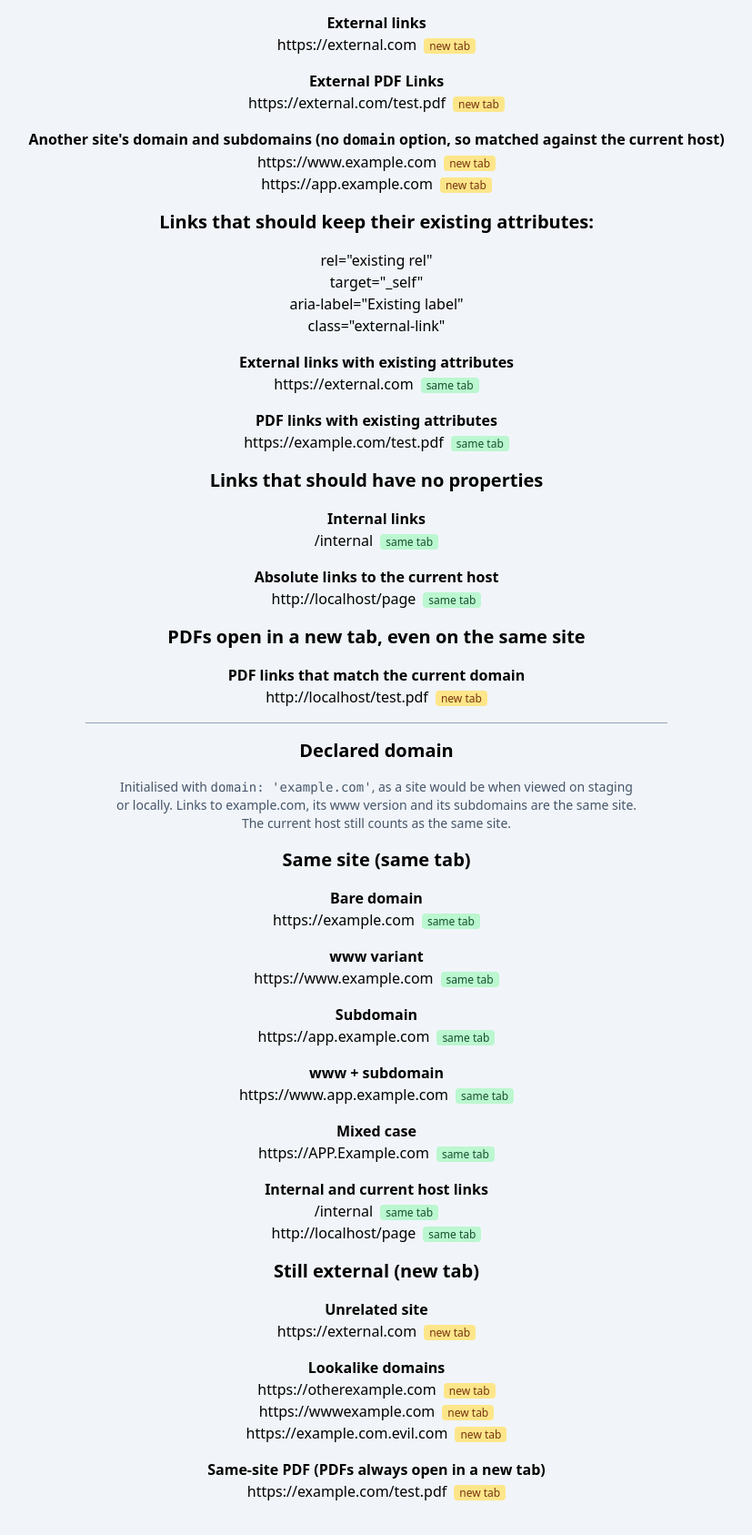
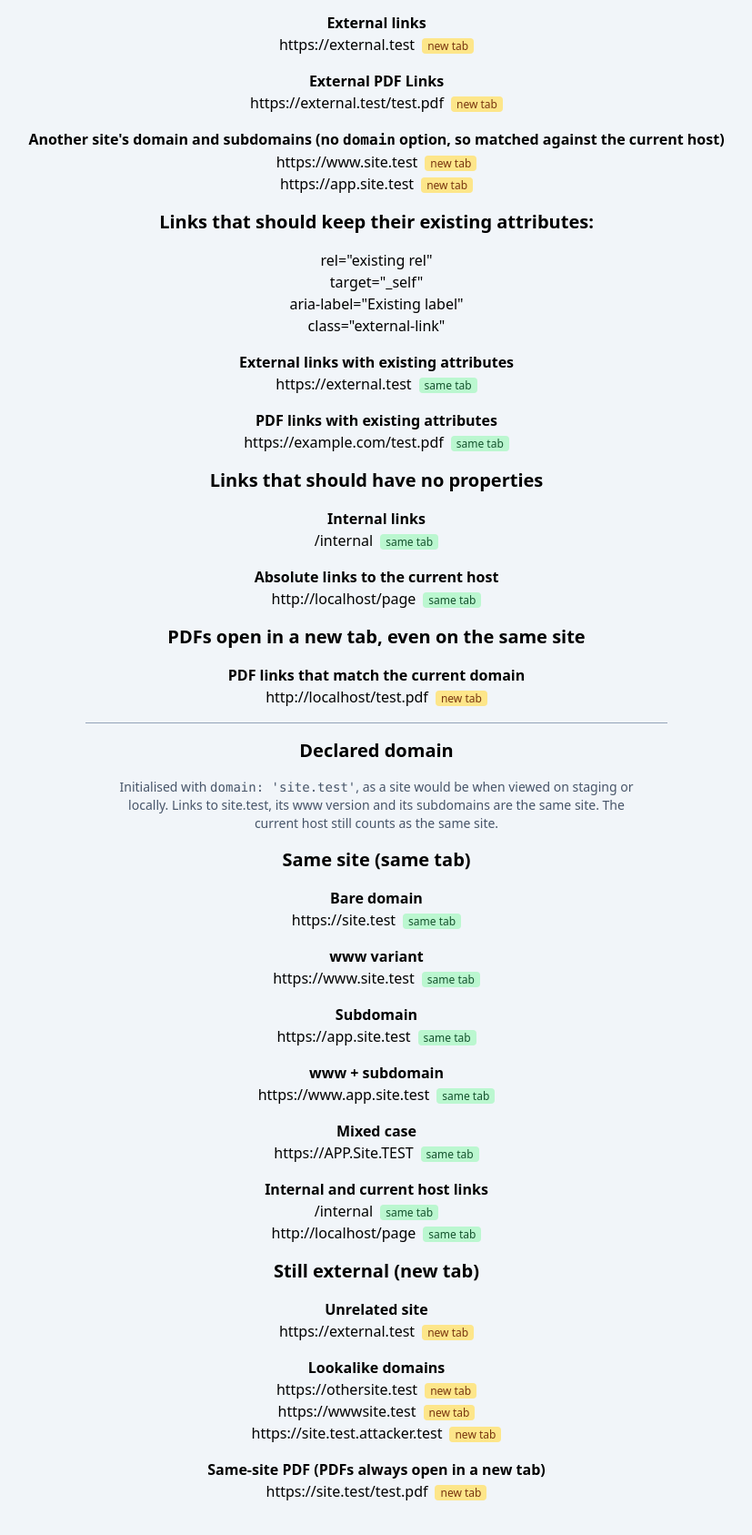
Before and after one commit to numiko/external-links, a website built with Vite: page index.html in a window 1280 px wide. Shown: the part 375-2062 px from the top of the page at 91% size, without its empty margins (226-1053 px from the left). Built offline with nearby package versions, Linux system fonts and the light colour scheme.

Commit message:
FEF-240 Use reserved test domains in tests, demo and README

```diff
--- a/index.html
+++ b/index.html
@@ -52,12 +52,12 @@
 
       <div>
         <h3 class="font-bold">External links</h3>
-        <a href="https://external.com">https://external.com</a>
+        <a href="https://external.test">https://external.test</a>
       </div>
 
       <div>
         <h3 class="font-bold">External PDF Links</h3>
-        <a href="https://external.com/test.pdf">https://external.com/test.pdf</a>
+        <a href="https://external.test/test.pdf">https://external.test/test.pdf</a>
       </div>
 
       <div>
@@ -65,8 +65,8 @@
           Another site's domain and subdomains (no <code>domain</code> option, so
           matched against the current host)
         </h3>
-        <a href="https://www.example.com">https://www.example.com</a><br />
-        <a href="https://app.example.com">https://app.example.com</a>
+        <a href="https://www.site.test">https://www.site.test</a><br />
+        <a href="https://app.site.test">https://app.site.test</a>
       </div>
 
       <h2 class="text-xl font-bold">
@@ -82,12 +82,12 @@
       <div>
         <h3 class="font-bold">External links with existing attributes</h3>
         <a
-          href="https://external.com"
+          href="https://external.test"
           target="_self"
           aria-label="existing label"
           rel="existing rel"
           class="existing-class"
-          >https://external.com</a
+          >https://external.test</a
         >
       </div>
 
@@ -128,8 +128,8 @@
     <section id="declared" class="flex flex-col items-center space-y-4">
       <h2 class="text-xl font-bold">Declared domain</h2>
       <p class="text-sm text-slate-600 max-w-xl">
-        Initialised with <code>domain: 'example.com'</code>, as a site would be
-        when viewed on staging or locally. Links to example.com, its www version
+        Initialised with <code>domain: 'site.test'</code>, as a site would be
+        when viewed on staging or locally. Links to site.test, its www version
         and its subdomains are the same site. The current host still counts as
         the same site.
       </p>
@@ -137,23 +137,23 @@
       <h2 class="text-xl font-bold">Same site (same tab)</h2>
       <div>
         <h3 class="font-bold">Bare domain</h3>
-        <a href="https://example.com">https://example.com</a>
+        <a href="https://site.test">https://site.test</a>
       </div>
       <div>
         <h3 class="font-bold">www variant</h3>
-        <a href="https://www.example.com">https://www.example.com</a>
+        <a href="https://www.site.test">https://www.site.test</a>
       </div>
       <div>
         <h3 class="font-bold">Subdomain</h3>
-        <a href="https://app.example.com">https://app.example.com</a>
+        <a href="https://app.site.test">https://app.site.test</a>
       </div>
       <div>
         <h3 class="font-bold">www + subdomain</h3>
-        <a href="https://www.app.example.com">https://www.app.example.com</a>
+        <a href="https://www.app.site.test">https://www.app.site.test</a>
       </div>
       <div>
         <h3 class="font-bold">Mixed case</h3>
-        <a href="https://APP.Example.com">https://APP.Example.com</a>
+        <a href="https://APP.Site.TEST">https://APP.Site.TEST</a>
       </div>
       <div>
         <h3 class="font-bold">Internal and current host links</h3>
@@ -164,17 +164,17 @@
       <h2 class="text-xl font-bold">Still external (new tab)</h2>
       <div>
         <h3 class="font-bold">Unrelated site</h3>
-        <a href="https://external.com">https://external.com</a>
+        <a href="https://external.test">https://external.test</a>
       </div>
       <div>
         <h3 class="font-bold">Lookalike domains</h3>
-        <a href="https://otherexample.com">https://otherexample.com</a><br />
-        <a href="https://wwwexample.com">https://wwwexample.com</a><br />
-        <a href="https://example.com.evil.com">https://example.com.evil.com</a>
+        <a href="https://othersite.test">https://othersite.test</a><br />
+        <a href="https://wwwsite.test">https://wwwsite.test</a><br />
+        <a href="https://site.test.attacker.test">https://site.test.attacker.test</a>
       </div>
       <div>
         <h3 class="font-bold">Same-site PDF (PDFs always open in a new tab)</h3>
-        <a href="https://example.com/test.pdf">https://example.com/test.pdf</a>
+        <a href="https://site.test/test.pdf">https://site.test/test.pdf</a>
       </div>
     </section>
 
@@ -191,7 +191,7 @@
       new ExternalLinks(document.querySelectorAll('#default a'));
 
       new ExternalLinks(document.querySelectorAll('#declared a'), {
-        domain: 'example.com',
+        domain: 'site.test',
       });
     </script>
   </body>
```
Also changed, not shown: tests/addAttributesToLinks.spec.js (+8 -8 lines), tests/isExternalLink.spec.js (+2 -2 lines), tests/matchDomain.spec.js (+3 -3 lines), tests/siteDomains.spec.js (+65 -63 lines), README.md.
